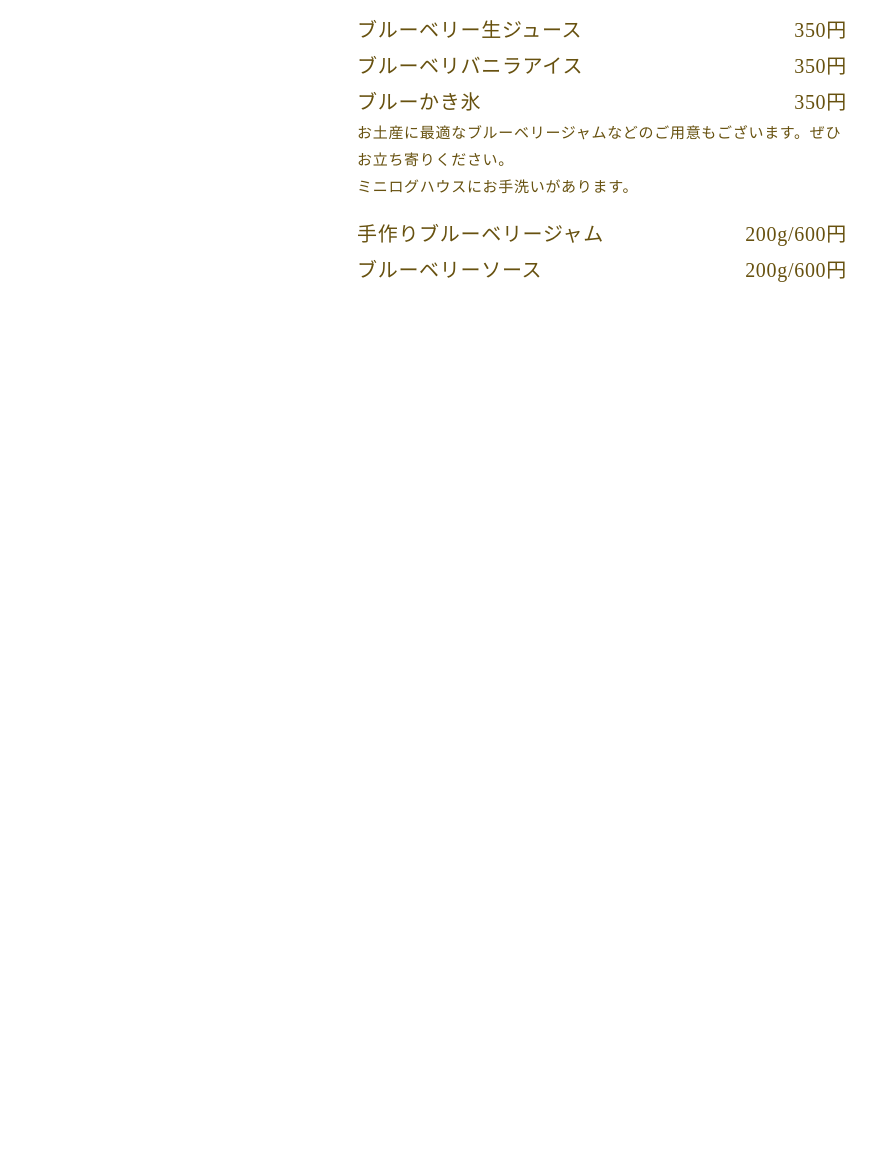
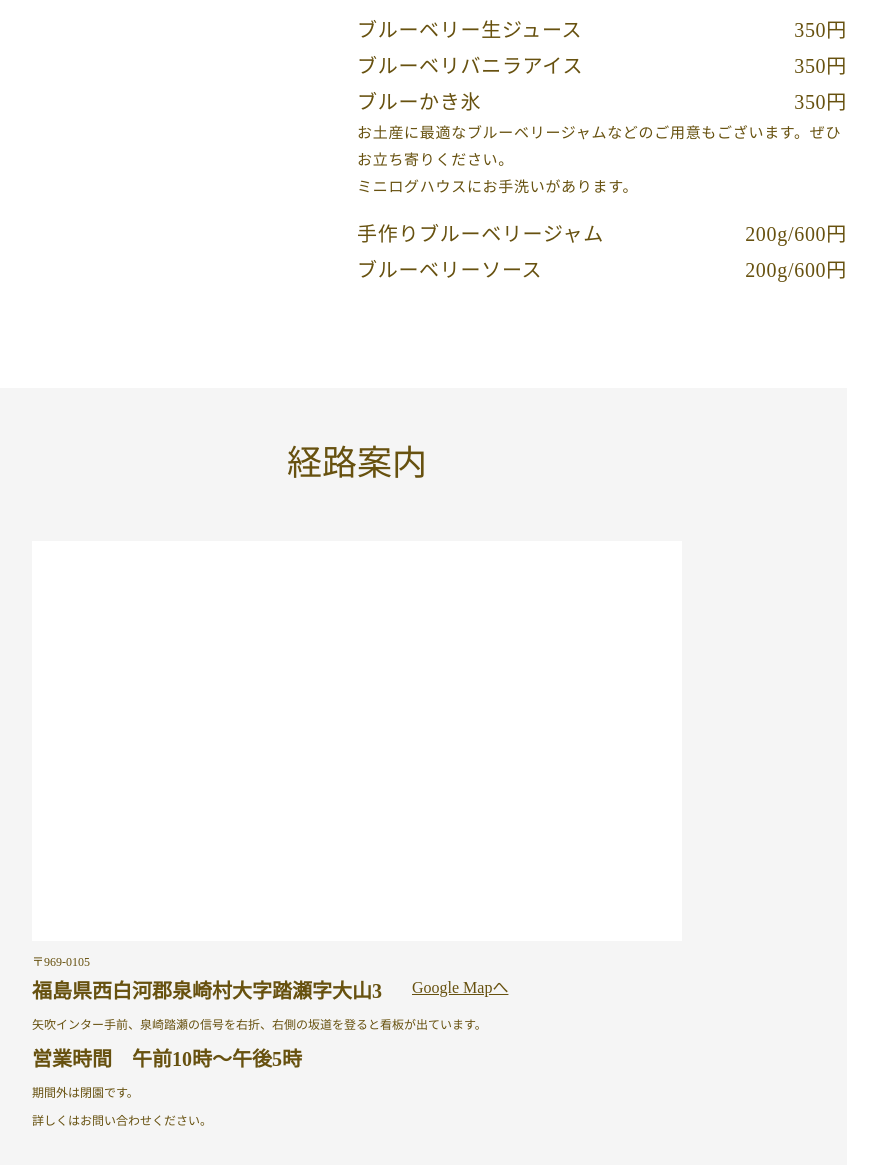
Before and after one commit to KazushiNitta/izumizaki-blueberry, a website built with webpack: page src/index.ejs in a window 1280 px wide. Shown: the part 6310-7475 px from the top of the page, without its empty margins (283-1159 px from the left). Before the commit the page ends 6598 px from the top, so only its background shows below. Built offline with nearby package versions, Linux system fonts and the light colour scheme; files whose address does not match are found by name.

Commit message:
create map

```diff
--- a/src/assets/stylesheets/app.scss
+++ b/src/assets/stylesheets/app.scss
@@ -17,6 +17,7 @@
 @import 'layout/_info.scss';
 @import 'layout/_price.scss';
 @import 'layout/_facility.scss';
+@import 'layout/_map.scss';
 
 /*// ==========================================================================
 // Object
--- a/src/assets/stylesheets/layout/_facility.scss
+++ b/src/assets/stylesheets/layout/_facility.scss
@@ -3,7 +3,7 @@
 }
 
 .l-facility__inner {
-  background: rgba(255, 255, 255, 0.5);
+  background: rgba(255, 255, 255, 0.4);
 
   @include mq(pc) {
     padding: 150px;
--- a/src/assets/stylesheets/layout/_info.scss
+++ b/src/assets/stylesheets/layout/_info.scss
@@ -3,7 +3,7 @@
 }
 
 .l-info__inner {
-  background: rgba(255, 255, 255, 0.5);
+  background: rgba(255, 255, 255, 0.4);
 
   @include mq(pc) {
     padding: 150px;
--- /dev/null
+++ b/src/assets/stylesheets/layout/_map.scss
@@ -0,0 +1,68 @@
+.l-map {
+  background-image: url(images/bg_paper.jpg);
+}
+
+.l-map__inner {
+  background: rgba(255, 255, 255, 0.4);
+
+  @include mq(pc) {
+    padding: 100px 150px;
+  }
+}
+
+.l-map_wrapper {
+  background-color: #F5F5F5;
+}
+
+.l-map__contents {
+  color: #67510F;
+  max-width: 650px;
+  margin: 0 auto;
+  padding: 50px 0;
+}
+
+.l-map__title {
+  @include mq(pc) {
+    font-size: 35px;
+    font-weight: normal;
+    text-align: center;
+  }
+}
+
+.l-map__drawing {
+  margin-top: 50px;
+  width: 100%;
+  height: 400px;
+  background-color: #FFFFFF;
+}
+
+.l-map__postCode {
+  margin-top: 12px;
+  font-size: 12px;
+}
+
+.l-map__container {
+  margin-top: 5px;
+  display: flex;
+  gap: 30px;
+}
+
+.l-map__address {
+  font-size: 20px;
+  font-weight: bold;
+}
+
+.l-map__link {
+  text-decoration: underline;
+}
+
+.l-map__supplement {
+  margin-top: 10px;
+  font-size: 12px;
+}
+
+.l-map__time {
+  margin-top: 10px;
+  font-size: 20px;
+  font-weight: bold;
+}
--- a/src/assets/stylesheets/layout/_price.scss
+++ b/src/assets/stylesheets/layout/_price.scss
@@ -3,7 +3,7 @@
 }
 
 .l-price__inner {
-  background: rgba(255, 255, 255, 0.5);
+  background: rgba(255, 255, 255, 0.4);
 
   @include mq(pc) {
     padding: 150px;
--- a/src/index.ejs
+++ b/src/index.ejs
@@ -247,5 +247,24 @@
       </div>
     </div>
   </section>
+  <section class="l-map">
+    <div class="l-map__inner">
+      <div class="l-map_wrapper">
+        <div class="l-map__contents">
+          <h2 class="l-map__title">経路案内</h2>
+          <div class="l-map__drawing"></div>
+          <p class="l-map__postCode">〒969-0105</p>
+          <div class="l-map__container">
+            <p class="l-map__address">福島県西白河郡泉崎村大字踏瀬字大山3</p>
+            <a class="l-map__link" href="">Google Mapへ</a>
+          </div>
+          <p class="l-map__supplement">矢吹インター手前、泉崎踏瀬の信号を右折、右側の坂道を登ると看板が出ています。</p>
+          <p class="l-map__time">営業時間　午前10時〜午後5時</p>
+          <p class="l-map__supplement">期間外は閉園です。</p>
+          <p class="l-map__supplement">詳しくはお問い合わせください。</p>
+        </div>
+      </div>
+    </div>
+  </section>
 </body>
 </html>
```
Also changed, not shown: dist/images/icon_drink.png (added), dist/images/image_cafe.png (added), dist/images/text_guide.svg (added), dist/index.html, dist/main.js, dist/style.css.
